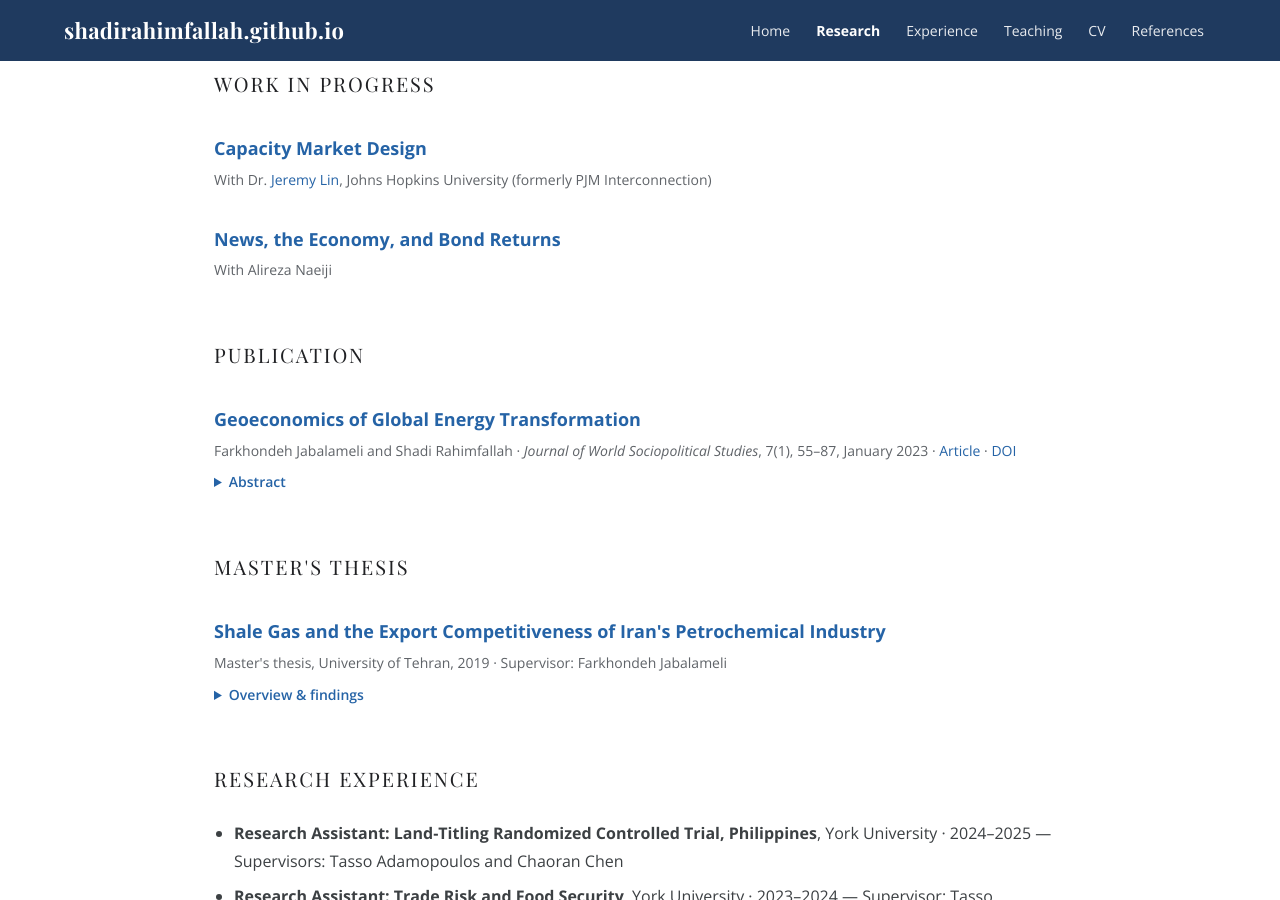
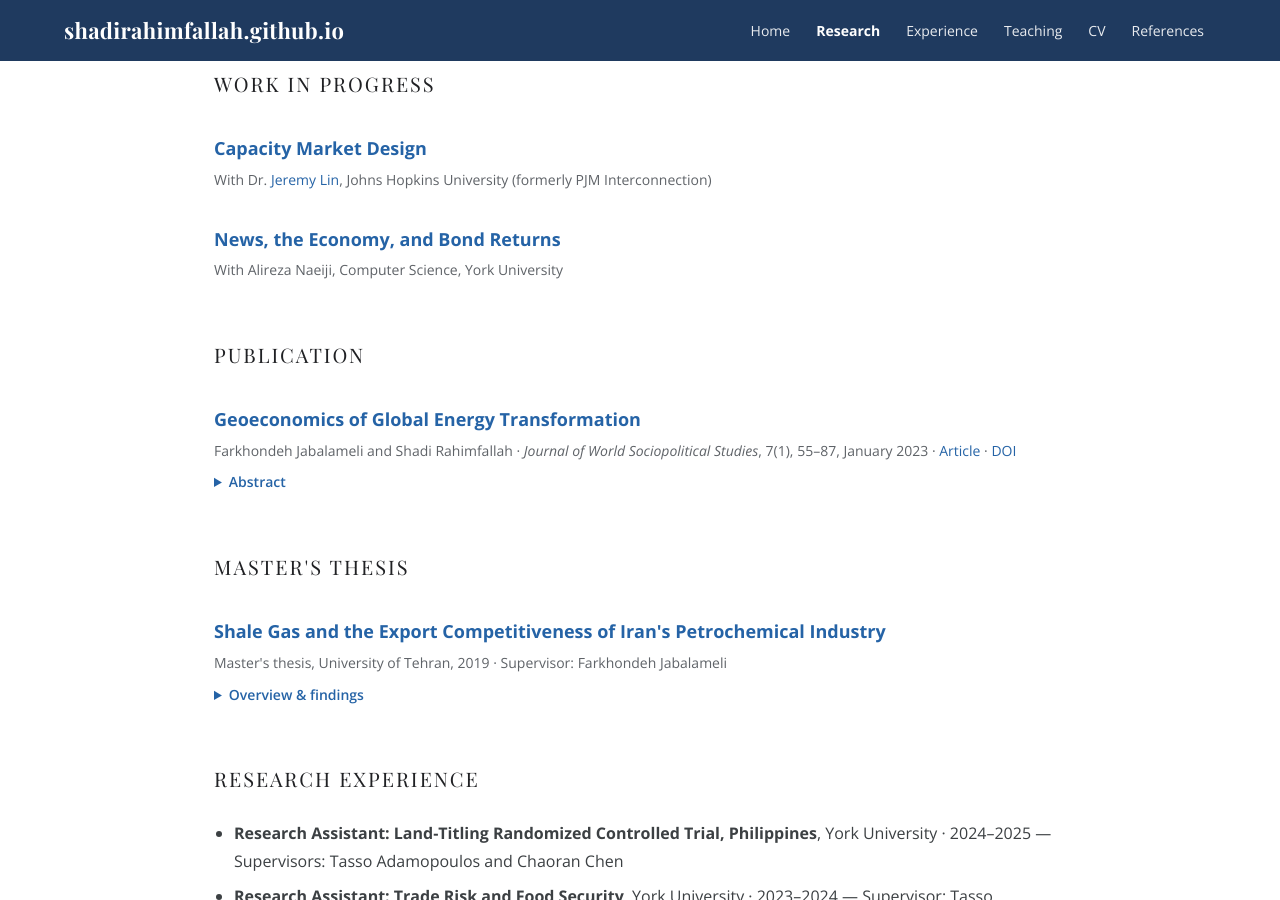
Before and after one commit to ShadiRahimfallah/ShadiRahimfallah.github.io, a Jekyll site: the page research.html, which Jekyll copies as it is, in a window 1280 px wide and 900 px high, scrolled down 1106 px. Built offline with Jekyll 4.4.1, drawn with Linux system fonts in a browser that asks for light colours.

Commit message:
Add files via upload

```diff
--- a/research.html
+++ b/research.html
@@ -89,7 +89,7 @@
   Johns Hopkins University (formerly PJM Interconnection)</p>
 
   <h3 class="item-title">News, the Economy, and Bond Returns</h3>
-  <p class="item-meta">With Alireza Naeiji</p>
+  <p class="item-meta">With Alireza Naeiji, Computer Science, York University</p>
 
   <h2 class="section">Publication</h2>
 
```
